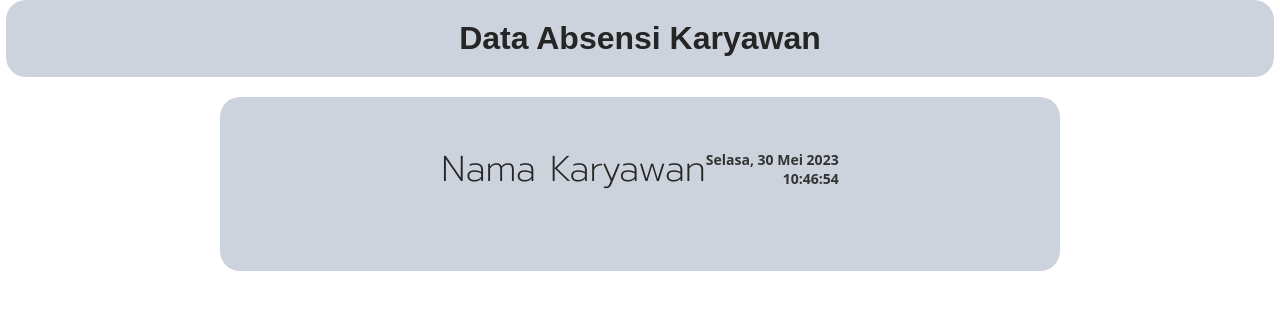
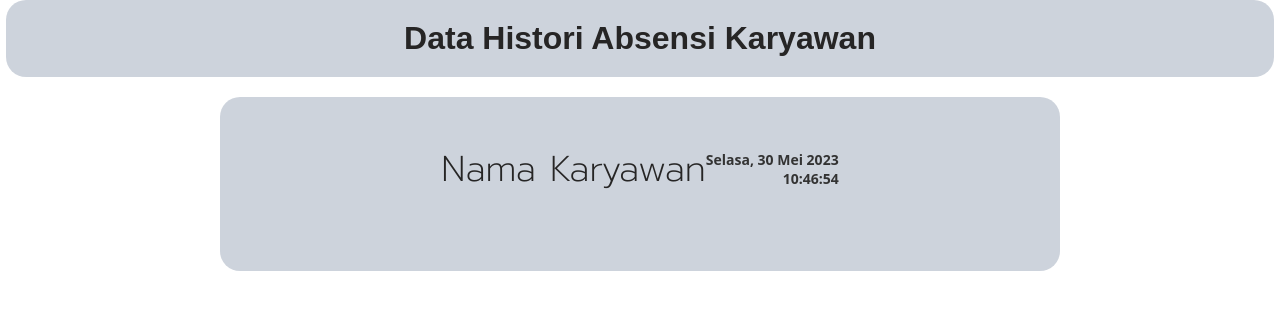
Before and after one commit to AnggaPalguna/absenrfid, a plain HTML site: page index.html in a window 1280 px wide. Drawn offline with Linux system fonts and the light colour scheme; no server answers.

Commit message:
Update index.html

```diff
--- a/index.html
+++ b/index.html
@@ -13,7 +13,7 @@
   </head>
   <body>
     <div class="header">
-      <h1>Data Absensi Karyawan</h1>
+      <h1>Data Histori Absensi Karyawan</h1>
     </div>
     <div class="container">
       <div class="content">
```
